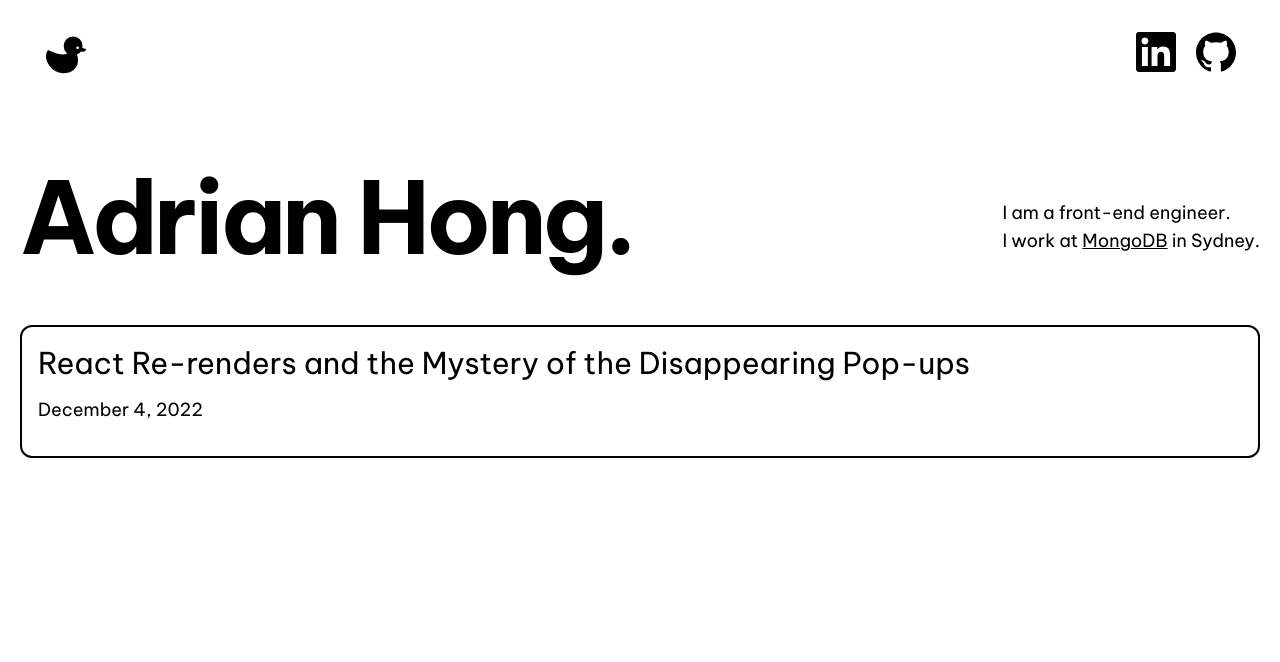
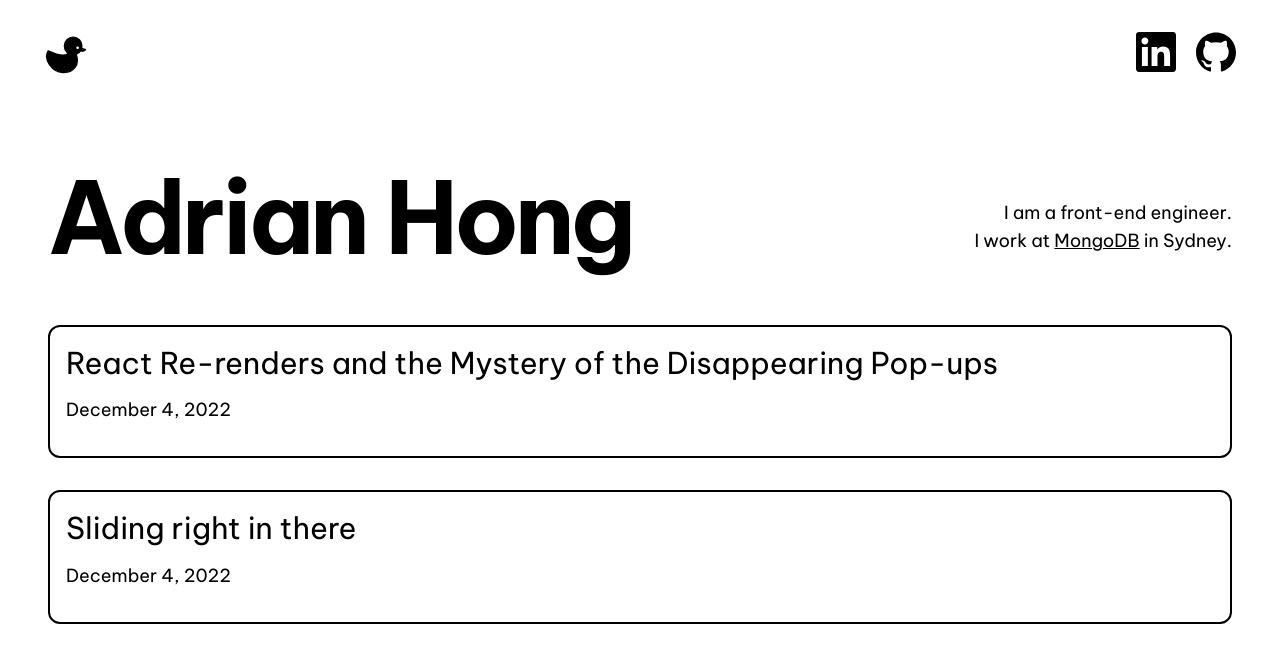
Before and after one commit to adrianhhong/adrianhhong-github.io, a Next.js app: page / in a window 1280 px wide. Shown: the top 662 px of the page. Built offline with nearby package versions, Linux system fonts and the light colour scheme; a small style sheet from the web is missing.

Commit message:
feat: Styling

```diff
--- /dev/null
+++ b/_posts/slide-animation.md
@@ -0,0 +1,11 @@
+---
+title: "Sliding right in there"
+excerpt: "Some important React lessons."
+coverImage: "/assets/blog/preview/cover.jpg"
+date: "2022-12-04T00:00:00.000Z"
+author:
+  name: Adrian Hong
+  picture: "/assets/blog/authors/joe.jpeg"
+ogImage:
+  url: "/assets/blog/preview/cover.jpg"
+---
--- a/components/container.tsx
+++ b/components/container.tsx
@@ -3,7 +3,7 @@ type Props = {
 };
 
 const Container = ({ children }: Props) => {
-  return <div className="container mx-auto px-5">{children}</div>;
+  return <div className="container mx-auto px-12">{children}</div>;
 };
 
 export default Container;
--- a/components/intro.tsx
+++ b/components/intro.tsx
@@ -2,9 +2,9 @@ const Intro = () => {
   return (
     <section className="flex-col md:flex-row flex items-center md:justify-between mt-16 mb-16 md:mb-12">
       <h1 className="text-5xl md:text-8xl font-bold tracking-tighter leading-tight md:pr-8">
-        Adrian Hong.
+        Adrian Hong
       </h1>
-      <h4 className="text-center md:text-left text-lg mt-5 md:pl-8">
+      <h4 className="text-center md:text-right text-lg mt-5 md:pl-8">
         I am a front-end engineer.
         <br />I work at{" "}
         <a
--- a/components/layout.tsx
+++ b/components/layout.tsx
@@ -14,7 +14,7 @@ const Layout = ({ children }: Props) => {
       <Head>
         <title>{WEBSITE_TITLE}</title>
       </Head>
-      <div className="min-h-screen">
+      <div>
         <Header />
         <main>{children}</main>
       </div>
```
